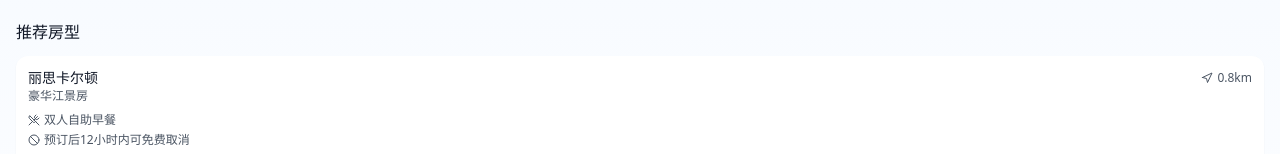
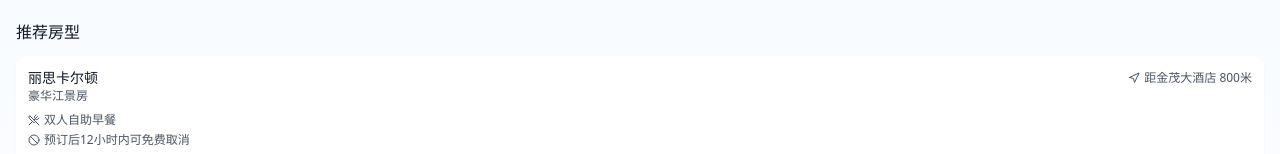
Before and after one commit to libingyan1900/where-to-download, a React (Vite) app: page /room-comparison in a window 1280 px wide. Shown: the part 533-687 px from the top of the page. Built offline with nearby package versions, Linux system fonts and the light colour scheme.

Commit message:
Revert changes
Reverts the previous code changes.

```diff
--- a/src/components/room-comparison/RecommendedRoomCard.tsx
+++ b/src/components/room-comparison/RecommendedRoomCard.tsx
@@ -32,7 +32,7 @@ export const RecommendedRoomCard = ({
               <h3 className="text-sm font-medium text-gray-900 truncate">{room.hotelName}</h3>
               <div className="flex items-center text-xs text-gray-600">
                 <Navigation className="w-3 h-3 mr-1" />
-                <span>{room.distanceInKm}km</span>
+                <span>距金茂大酒店 {(room.distanceInKm * 1000).toFixed(0)}米</span>
               </div>
             </div>
             <p className="text-xs text-gray-600">{room.roomType}</p>
```
